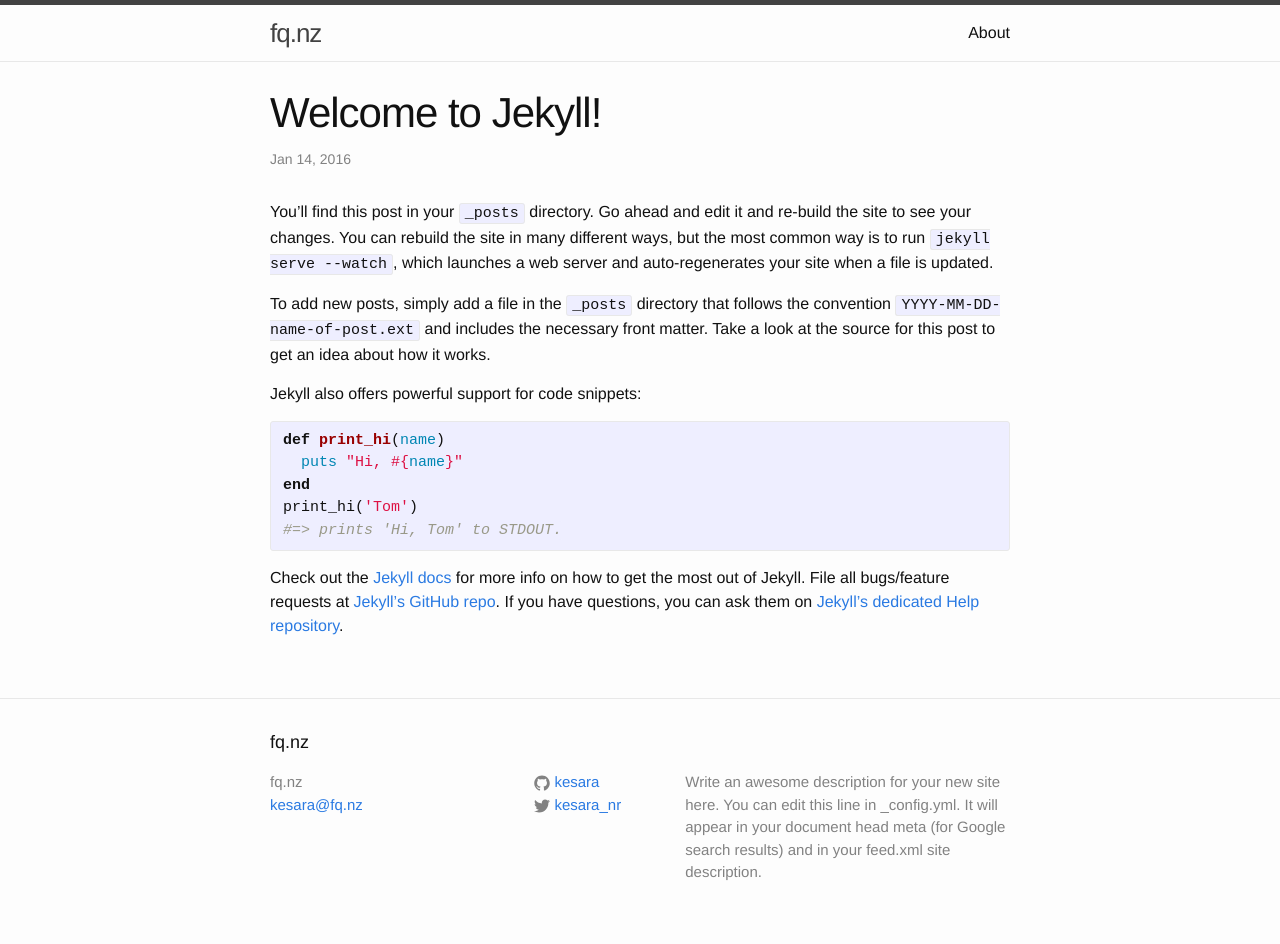
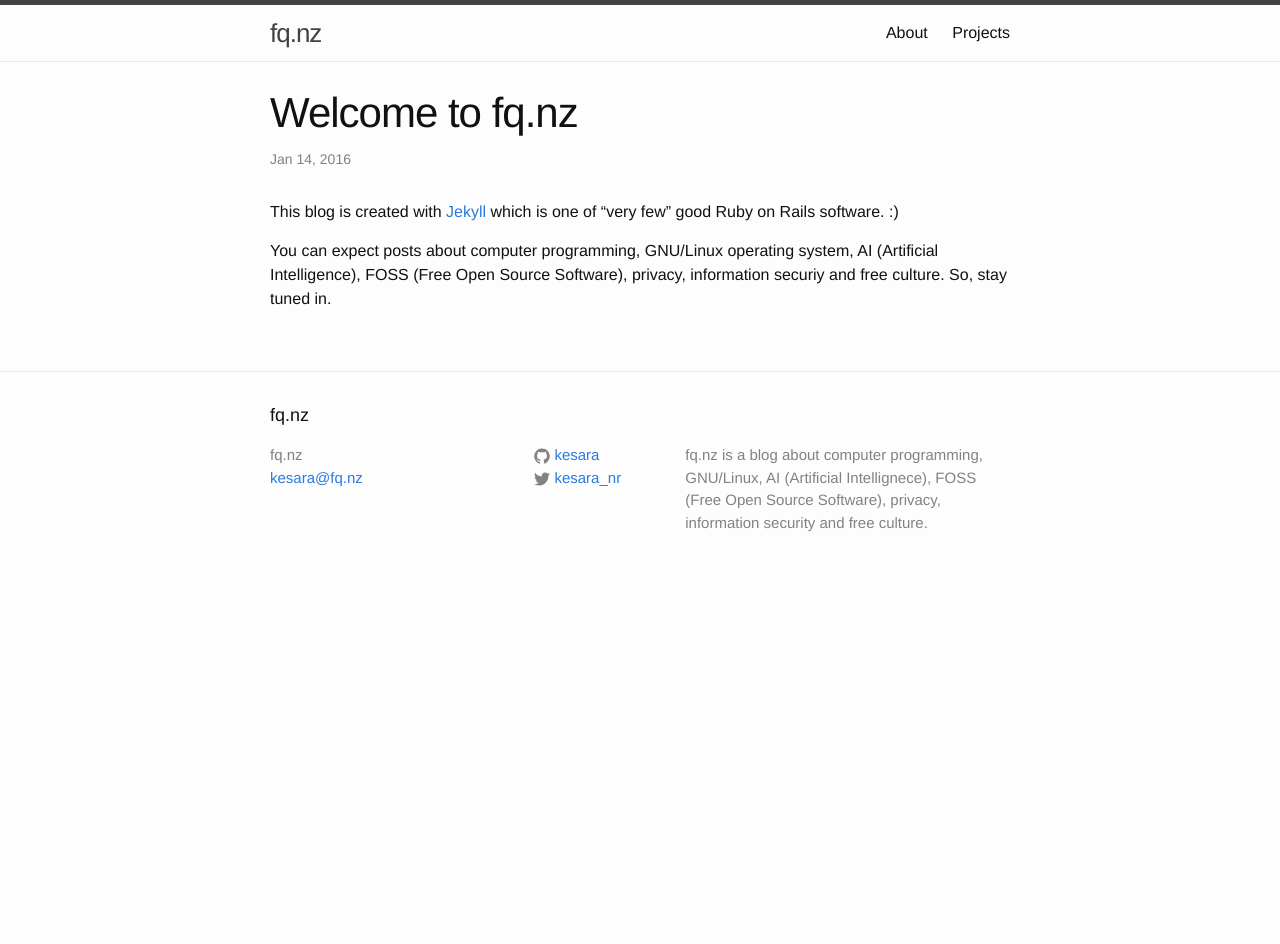
Before and after one commit to kesara/kesara.github.io, a Jekyll site: the page built from _posts/2016-01-14-welcome-to-jekyll.markdown, in a window 1280 px wide. Built offline with Jekyll 4.4.1, drawn with Linux system fonts in a browser that asks for light colours; after the commit the page ends 900 px from its top, so only the background shows below that.

Commit message:
Site updates
Changed  site description.
Added first post.
Updated about page.
Added projects page.

```diff
--- a/_config.yml
+++ b/_config.yml
@@ -2,9 +2,9 @@
 title: fq.nz
 email: kesara@fq.nz
 description: > # this means to ignore newlines until "baseurl:"
-  Write an awesome description for your new site here. You can edit this
-  line in _config.yml. It will appear in your document head meta (for
-  Google search results) and in your feed.xml site description.
+  fq.nz is a blog about computer programming, GNU/Linux, AI (Artificial
+  Intellignece), FOSS (Free Open Source Software), privacy, information
+  security and free culture.
 baseurl: "" # the subpath of your site, e.g. /blog/
 url: "http://fq.nz/" # the base hostname & protocol for your site
 twitter_username: kesara_nr
--- a/_includes/head.html
+++ b/_includes/head.html
@@ -8,4 +8,5 @@
 
     <link rel="stylesheet" href="{{ "/css/main.css" | prepend: site.baseurl }}">
     <link rel="canonical" href="{{ page.url | replace:'index.html','' | prepend: site.baseurl | prepend: site.url }}">
+    <link rel="alternate" type="application/rss+xml" title="RSS" href="/feed.xml">
 </head>
--- a/_posts/2016-01-14-welcome-to-jekyll.markdown
+++ b/_posts/2016-01-14-welcome-to-jekyll.markdown
@@ -1,25 +1,11 @@
 ---
 layout: post
-title:  "Welcome to Jekyll!"
+title:  "Welcome to fq.nz"
 date:   2016-01-14 23:37:51
 categories: jekyll update
 ---
-You’ll find this post in your `_posts` directory. Go ahead and edit it and re-build the site to see your changes. You can rebuild the site in many different ways, but the most common way is to run `jekyll serve --watch`, which launches a web server and auto-regenerates your site when a file is updated.
+This blog is created with [Jekyll][jekyll] which is one of "very few" good Ruby on Rails software. :)
 
-To add new posts, simply add a file in the `_posts` directory that follows the convention `YYYY-MM-DD-name-of-post.ext` and includes the necessary front matter. Take a look at the source for this post to get an idea about how it works.
-
-Jekyll also offers powerful support for code snippets:
-
-{% highlight ruby %}
-def print_hi(name)
-  puts "Hi, #{name}"
-end
-print_hi('Tom')
-#=> prints 'Hi, Tom' to STDOUT.
-{% endhighlight %}
-
-Check out the [Jekyll docs][jekyll] for more info on how to get the most out of Jekyll. File all bugs/feature requests at [Jekyll’s GitHub repo][jekyll-gh]. If you have questions, you can ask them on [Jekyll’s dedicated Help repository][jekyll-help].
+You can expect posts about computer programming, GNU/Linux operating system, AI (Artificial Intelligence), FOSS (Free Open Source Software), privacy, information securiy and free culture. So, stay tuned in.
 
 [jekyll]:      http://jekyllrb.com
-[jekyll-gh]:   https://github.com/jekyll/jekyll
-[jekyll-help]: https://github.com/jekyll/jekyll-help
```
Also changed, not shown: about.md (+1 -5 lines), projects.md (added, +18 -0 lines).
